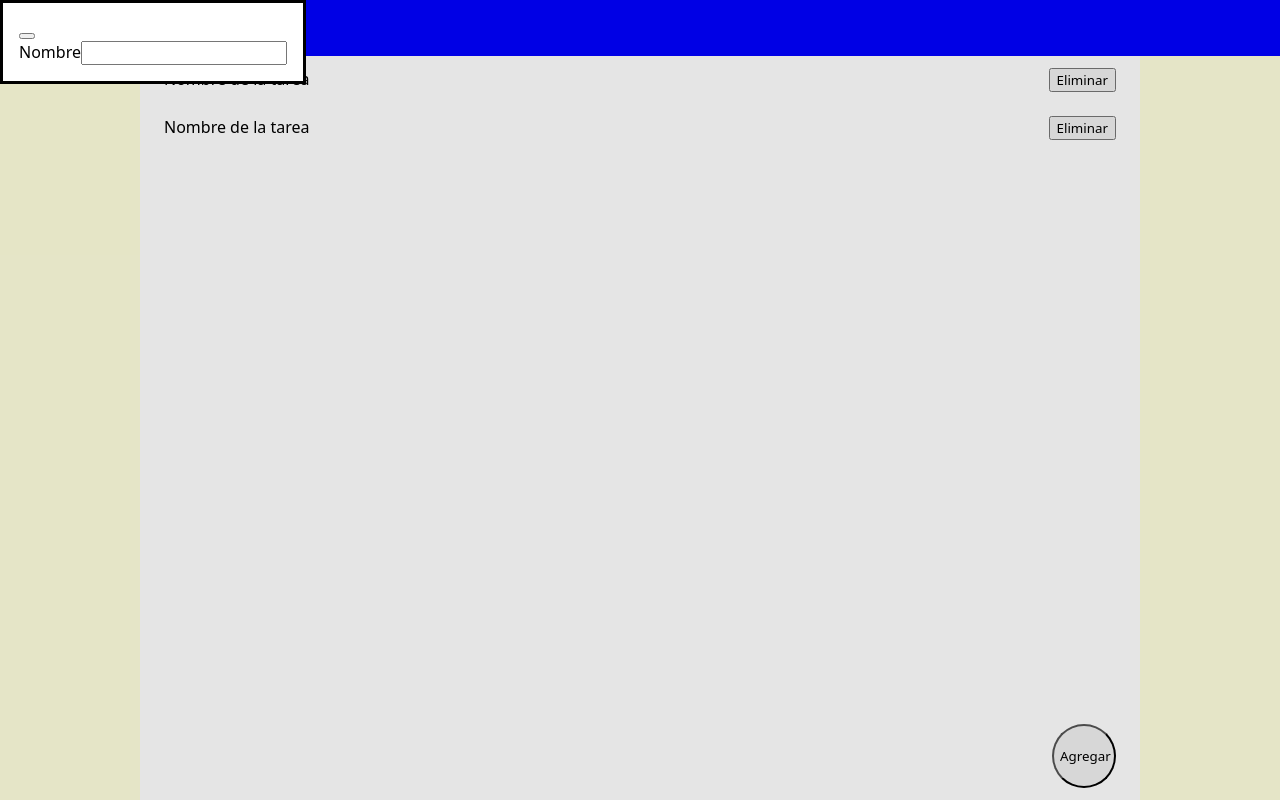
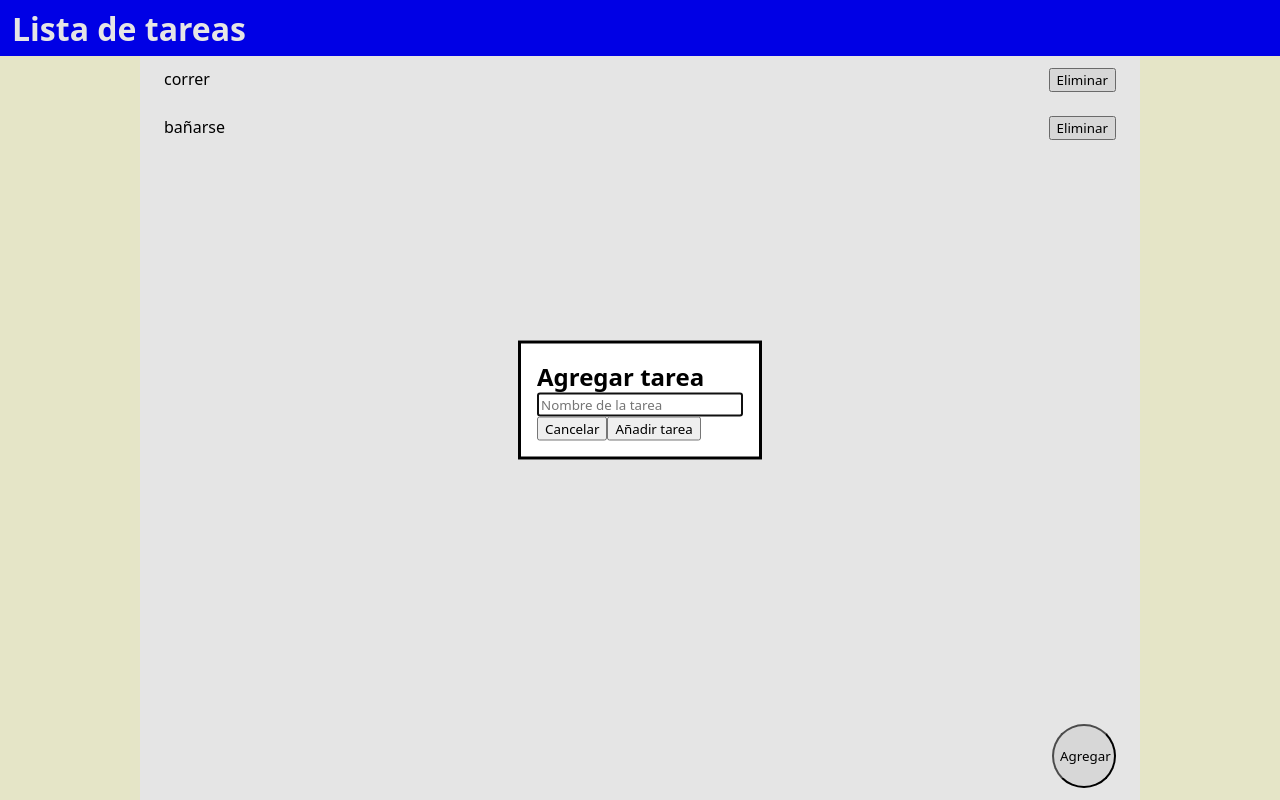
Before and after one commit to jhonnoriega1221/angular-todo, an Angular app: page / in a window 1280 px wide. Both pictures are taken after a click on the button "Agregar". Built offline with nearby package versions, Linux system fonts and the light colour scheme.

Commit message:
feat: añadir funcionalidad de agregar tareas

```diff
--- a/src/app/app.component.css
+++ b/src/app/app.component.css
@@ -29,9 +29,10 @@
     justify-content: end;
     width: 100%;
     box-sizing: border-box;
-    padding: 56px 24px 12px 24px;
+    padding: 56px 24px 84px 24px;
     flex-direction: column;
     align-items: flex-end;
+    background-color: white;
 }
 
 .add-task-button {
@@ -46,3 +47,9 @@
 .task-item{
     width:100%;
 }
+
+.add-task-dialog{
+    left: 50%;
+    top: 50%;
+    transform: translate(-50%, -50%);
+}
--- a/src/app/app.component.html
+++ b/src/app/app.component.html
@@ -4,17 +4,23 @@
   </div>
 
   <ul class="task-list">
-      <app-task-item class="task-item" *ngFor="let task of tasks"></app-task-item>
+      <app-task-item class="task-item" *ngFor="let task of tasks" [name]="task.name"></app-task-item>
       <button (click)="addTaskDialog.showModal()" class="add-task-button">Agregar</button>
   </ul>
+</div>
 
+<dialog #addTaskDialog class="add-task-dialog">
+  <div class="dialog-header">
+    <h2>Agregar tarea</h2>
+  </div>
 
-  <dialog #addTaskDialog class="add-task-dialog">
-    <button (click)="addTaskDialog.close()"></button>
-    <form>
-      <label>Nombre</label>
-      <input type="text" name="">
-    </form>
-  </dialog>
-
-</div>
+  <form [formGroup]="taskForm" (ngSubmit)="submitTask()">
+    <div class="dialog-content">
+      <input formControlName="taskNameInput" type="text" name="" placeholder="Nombre de la tarea">
+    </div>
+    <div class="dialog-actions">
+      <button type="button" (click)="addTaskDialog.close()">Cancelar</button>
+      <button type="submit">Añadir tarea</button>
+    </div>
+  </form>
+</dialog>
--- a/src/app/app.component.ts
+++ b/src/app/app.component.ts
@@ -1,6 +1,7 @@
-import { Component, OnInit } from '@angular/core';
+import { Component, OnInit, ViewChild, ElementRef } from '@angular/core';
 import { Task } from './models/task';
 import { TaskService } from './services/task.service';
+import { FormBuilder, FormControl, FormGroup, Validators } from '@angular/forms';
 
 @Component({
   selector: 'app-root',
@@ -9,11 +10,31 @@ import { TaskService } from './services/task.service';
 })
 export class AppComponent implements OnInit {
 
+  @ViewChild('addTaskDialog') addTaskDialog: ElementRef | undefined;
+
   public tasks:Task[] = [];
+  public taskForm:FormGroup;
 
-  constructor(private _taskService:TaskService){}
+  constructor(private _taskService:TaskService, private fb:FormBuilder){
+    this.taskForm = this.fb.group({
+      taskNameInput: new FormControl('', [Validators.required, Validators.minLength(4)])
+    });
+  }
 
   ngOnInit(): void {
     this.tasks = this._taskService.getTasks();
   }
+
+  public submitTask():void{
+    if(this.taskForm.invalid)
+      return;
+
+    const task:Task = {
+      name: this.taskForm.get('taskNameInput')?.value,
+    }
+
+    this._taskService.addTask(task);
+    this.addTaskDialog?.nativeElement.close();
+    name: this.taskForm.reset('taskNameInput');
+  }
 }
--- a/src/app/app.module.ts
+++ b/src/app/app.module.ts
@@ -1,5 +1,6 @@
 import { NgModule } from '@angular/core';
 import { BrowserModule } from '@angular/platform-browser';
+import { ReactiveFormsModule } from '@angular/forms';
 
 import { AppComponent } from './app.component';
 import { TaskItemComponent } from './components/task-item/task-item.component';
@@ -10,7 +11,8 @@ import { TaskItemComponent } from './components/task-item/task-item.component';
     TaskItemComponent
   ],
   imports: [
-    BrowserModule
+    BrowserModule,
+    ReactiveFormsModule
   ],
   providers: [],
   bootstrap: [AppComponent]
--- a/src/app/components/task-item/task-item.component.html
+++ b/src/app/components/task-item/task-item.component.html
@@ -1,4 +1,4 @@
 <li class="task-list-item">
-	<p>Nombre de la tarea</p>
+	<p>{{name}}</p>
 	<button>Eliminar</button>
 </li>
--- a/src/app/components/task-item/task-item.component.ts
+++ b/src/app/components/task-item/task-item.component.ts
@@ -1,4 +1,4 @@
-import { Component } from '@angular/core';
+import { Component, Input } from '@angular/core';
 
 @Component({
   selector: 'app-task-item',
@@ -7,4 +7,5 @@ import { Component } from '@angular/core';
 })
 export class TaskItemComponent {
 
+  @Input() name:string = '';
 }
```
